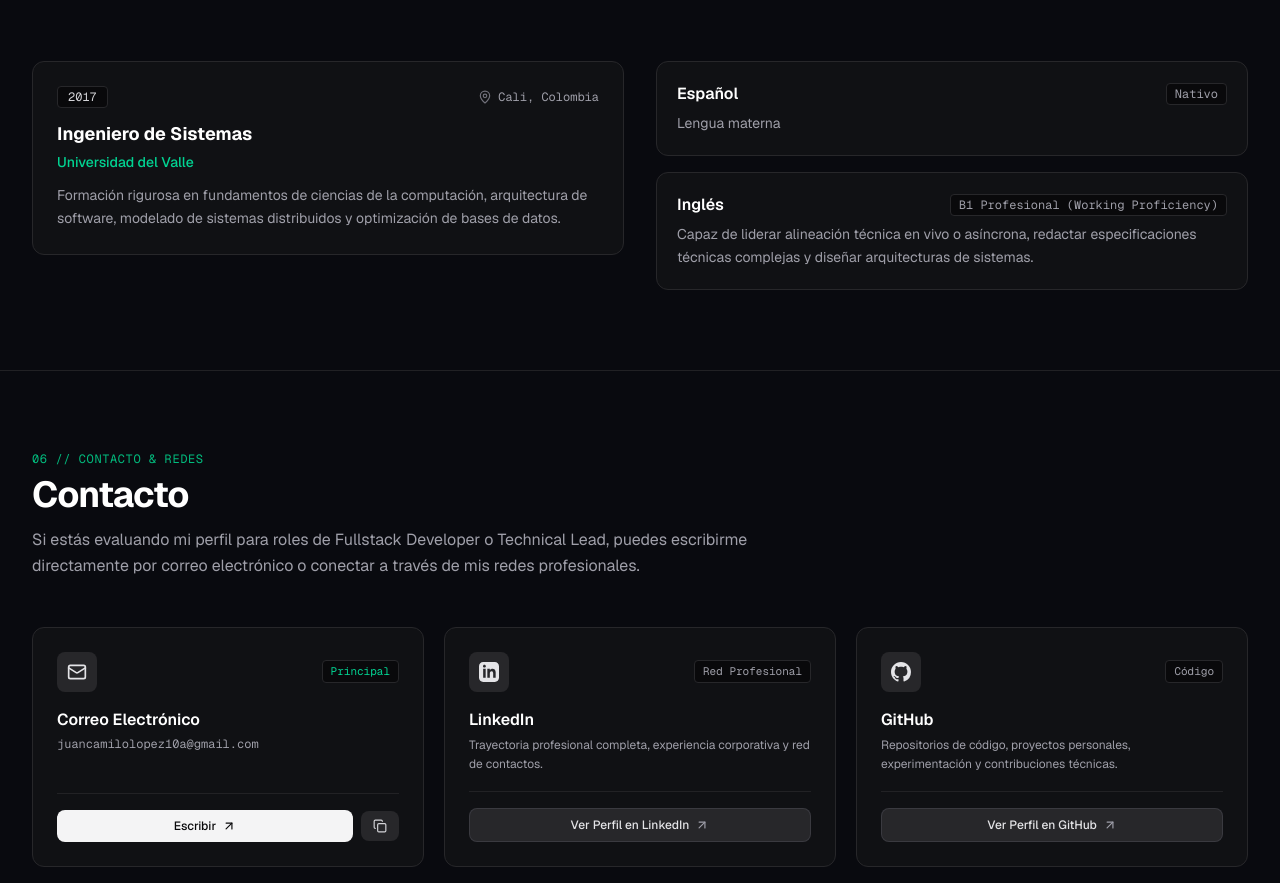
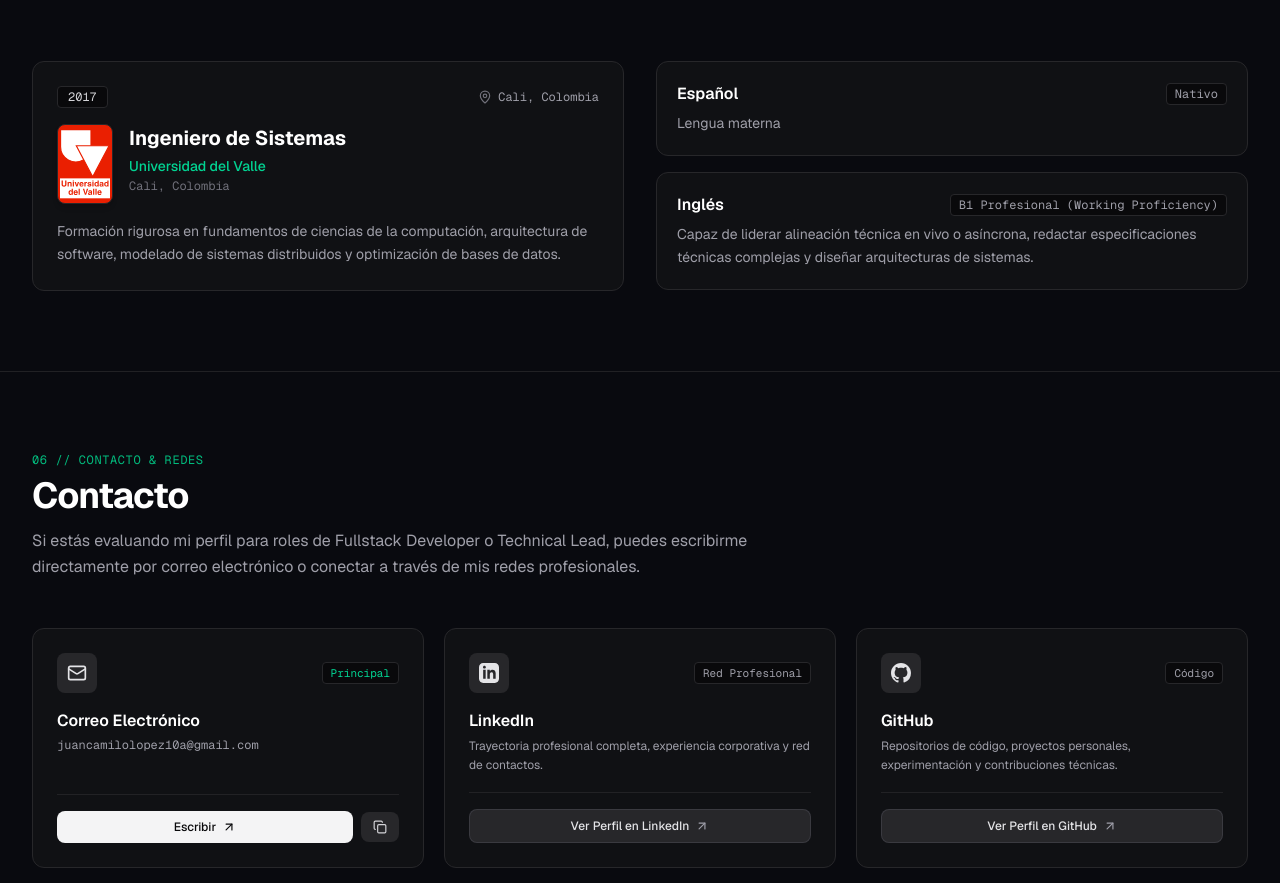
Before and after one commit to jc9218/Portafolio, a Next.js app: page / in a window 1280 px wide. Shown: the part 6805-7688 px from the top of the page. Built offline with nearby package versions, Linux system fonts and the light colour scheme; no server answers.

Commit message:
feat(education): add official Universidad del Valle logo

```diff
--- a/src/components/EducationSection.tsx
+++ b/src/components/EducationSection.tsx
@@ -1,6 +1,7 @@
 "use client";
 
 import React from "react";
+import Image from "next/image";
 import { useLanguage } from "@/context/LanguageContext";
 import { PORTFOLIO_DATA } from "@/data/portfolio";
 import { MapPin } from "lucide-react";
@@ -25,7 +26,7 @@ export default function EducationSection() {
         <div className="grid grid-cols-1 lg:grid-cols-2 gap-5 sm:gap-8 items-start">
           {/* Education Card */}
           <div className="p-4.5 sm:p-6 rounded-xl bg-zinc-900/50 border border-zinc-800">
-            <div className="flex items-center justify-between gap-4 mb-3">
+            <div className="flex items-center justify-between gap-4 mb-4">
               <span className="text-xs font-mono px-2.5 py-0.5 rounded bg-zinc-950 border border-zinc-800 text-zinc-300">
                 {education.year}
               </span>
@@ -35,12 +36,31 @@ export default function EducationSection() {
               </div>
             </div>
 
-            <h3 className="text-lg font-bold text-white mb-1">
-              {education.degree[language]}
-            </h3>
-            <p className="text-emerald-400 font-medium text-sm mb-3">
-              {education.institution}
-            </p>
+            <div className="flex items-start gap-4 mb-4">
+              {education.logo && (
+                <div className="w-12 h-16 sm:w-14 sm:h-20 rounded-lg overflow-hidden shrink-0 border border-zinc-800 shadow-md bg-[#ea1f01] flex items-center justify-center p-0.5">
+                  <Image
+                    src={education.logo}
+                    alt={education.institution}
+                    width={56}
+                    height={80}
+                    className="w-full h-full object-contain"
+                  />
+                </div>
+              )}
+              <div className="min-w-0 flex-1">
+                <h3 className="text-lg sm:text-xl font-bold text-white mb-1">
+                  {education.degree[language]}
+                </h3>
+                <p className="text-emerald-400 font-medium text-sm">
+                  {education.institution}
+                </p>
+                <p className="text-xs text-zinc-500 font-mono mt-0.5">
+                  Cali, Colombia
+                </p>
+              </div>
+            </div>
+
             <p className="text-zinc-400 text-sm leading-relaxed">
               {language === "es"
                 ? "Formación rigurosa en fundamentos de ciencias de la computación, arquitectura de software, modelado de sistemas distribuidos y optimización de bases de datos."
--- a/src/data/portfolio.ts
+++ b/src/data/portfolio.ts
@@ -508,6 +508,7 @@ export const PORTFOLIO_DATA = {
     institution: "Universidad del Valle",
     year: "2017",
     location: "Cali, Colombia",
+    logo: "/univalle.svg",
   },
 
   languages: [
```
Also changed, not shown: public/univalle.svg (added).
